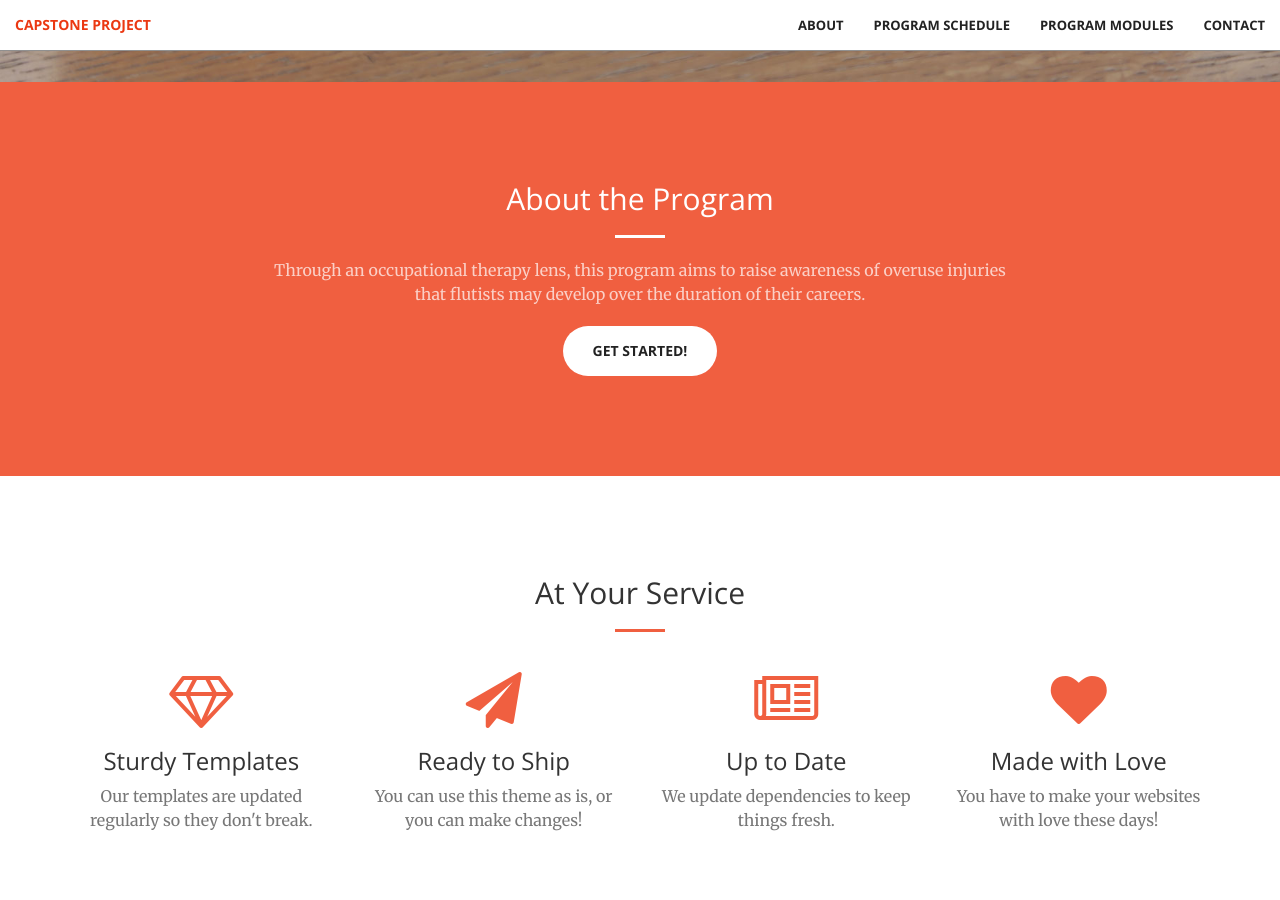
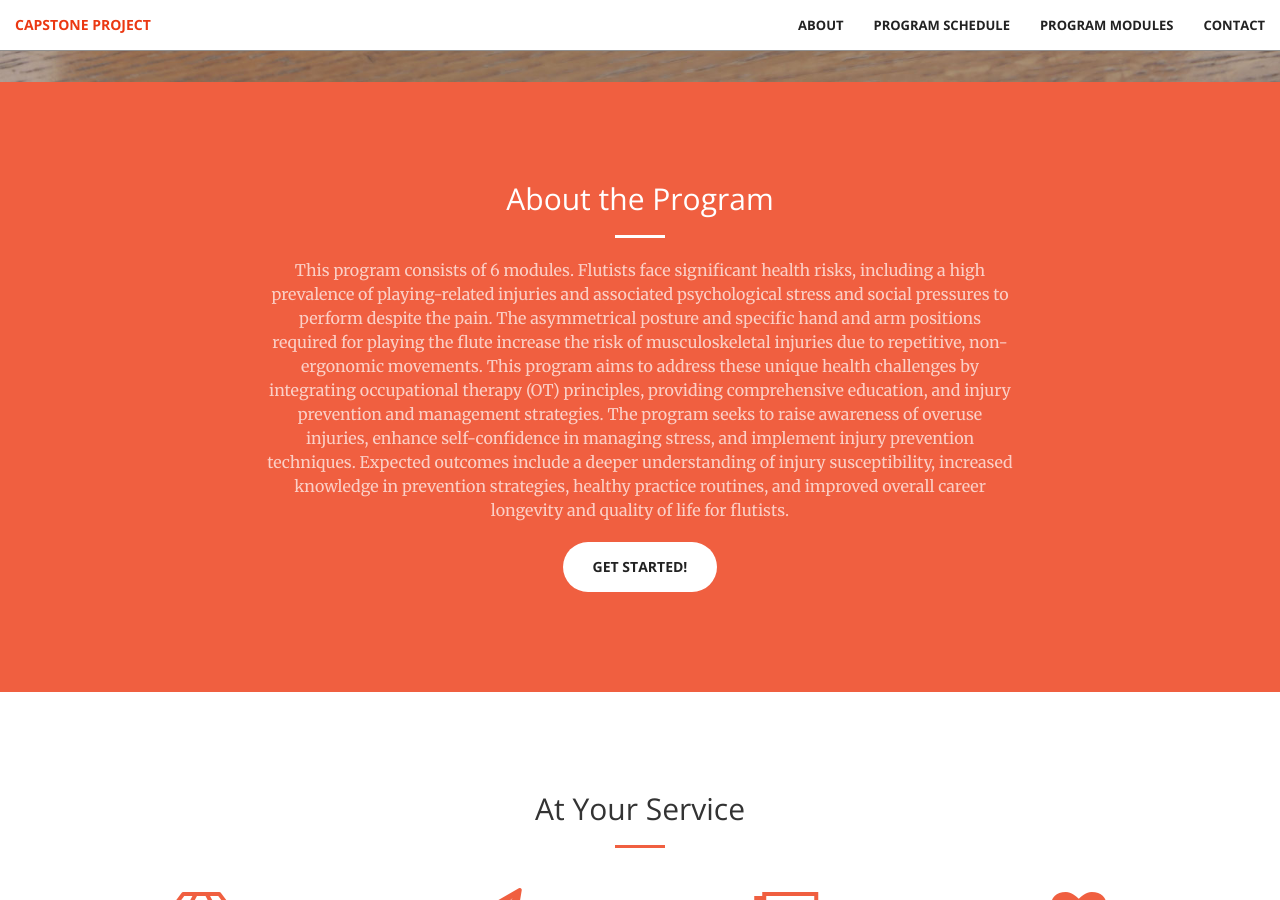
Before and after one commit to jkimOTD/jkimOTD.github.io, a Jekyll site: the page built from index.html, in a window 1280 px wide and 900 px high, scrolled down 818 px. Built offline with Jekyll 4.4.1, drawn with Linux system fonts in a browser that asks for light colours.

Commit message:
Update about.html

```diff
--- a/_includes/about.html
+++ b/_includes/about.html
@@ -4,7 +4,7 @@
             <div class="col-lg-8 col-lg-offset-2 text-center">
                 <h2 class="section-heading">About the Program</h2>
                 <hr class="light">
-                <p class="text-faded">Through an occupational therapy lens, this program aims to raise awareness of overuse injuries that flutists may develop over the duration of their careers.</p>
+                <p class="text-faded">This program consists of 6 modules. Flutists face significant health risks, including a high prevalence of playing-related injuries and associated psychological stress and social pressures to perform despite the pain. The asymmetrical posture and specific hand and arm positions required for playing the flute increase the risk of musculoskeletal injuries due to repetitive, non-ergonomic movements. This program aims to address these unique health challenges by integrating occupational therapy (OT) principles, providing comprehensive education, and injury prevention and management strategies. The program seeks to raise awareness of overuse injuries, enhance self-confidence in managing stress, and implement injury prevention techniques. Expected outcomes include a deeper understanding of injury susceptibility, increased knowledge in prevention strategies, healthy practice routines, and improved overall career longevity and quality of life for flutists. </p>
                 <a href="#" class="btn btn-default btn-xl">Get Started!</a>
             </div>
         </div>
```
